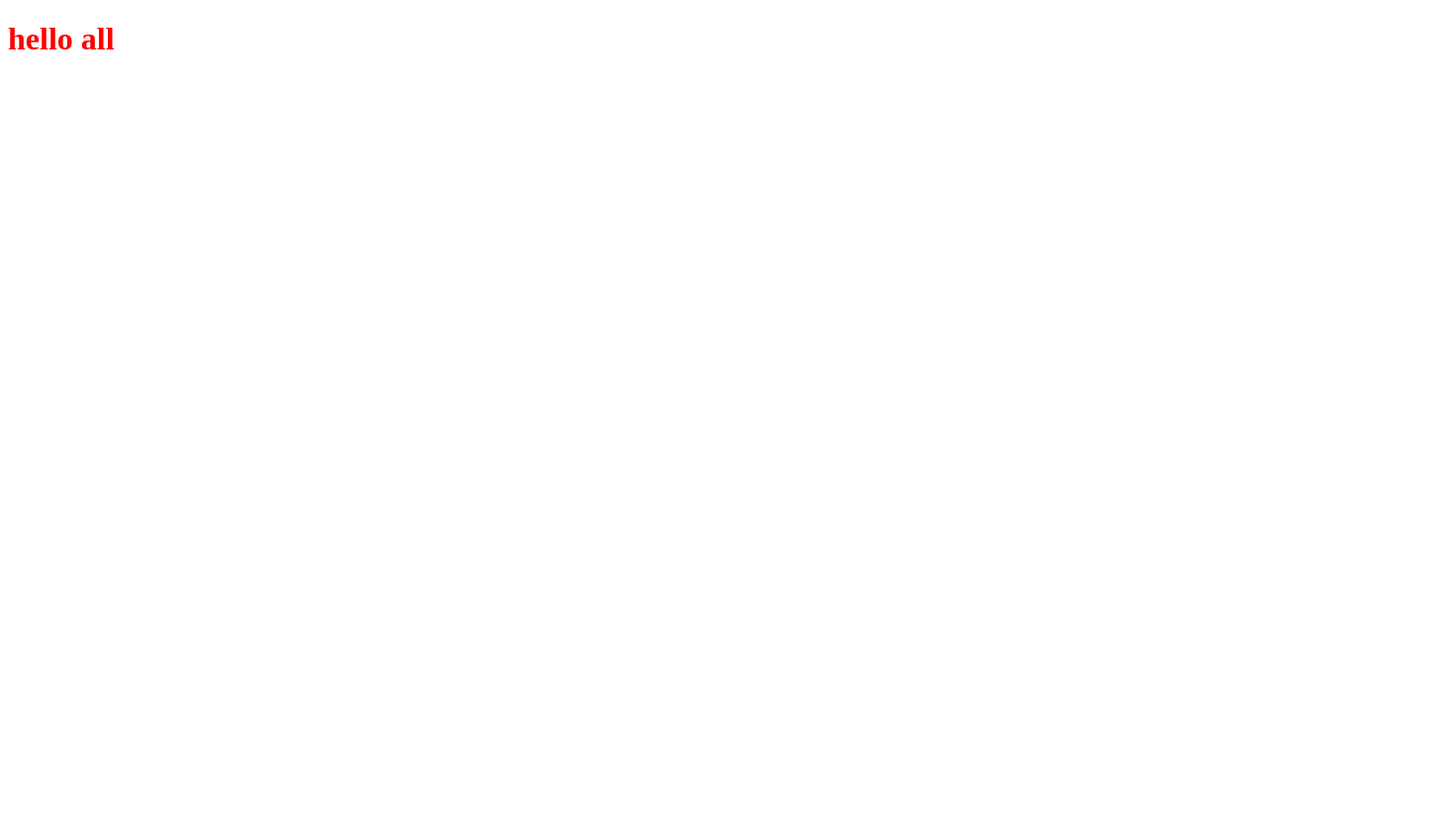
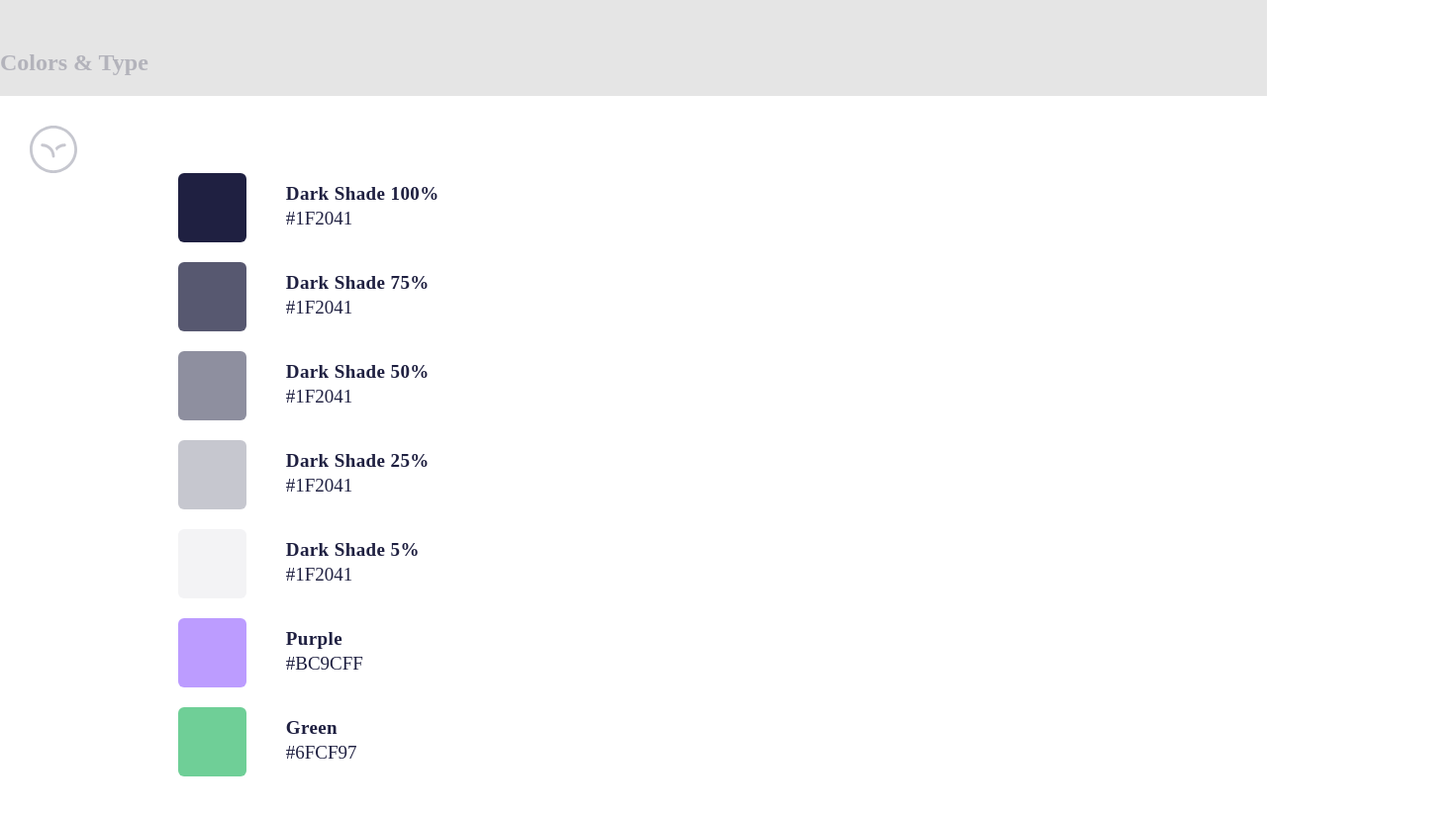
Before and after one commit to evg-zlg/toxin, a website: page src/index.pug in a window 1280 px wide. Shown: the whole page at 99% size, 1470 px wide, since content can reach past the window. Before the commit the page ends 800 px from the top, so only its background shows below. Drawn offline with nearby package versions, Linux system fonts and the light colour scheme; files that its build step writes are made by us from their sources.

Commit message:
added colors, logo, dape ui-kit

```diff
--- a/src/index.pug
+++ b/src/index.pug
@@ -3,11 +3,8 @@ style
   include style.scss
 html(lang="ru")
   body
-    h1 hello all
     script
       include index.js
-    article.ui-kit
-      section.colors-type
-      section.form-elements
-      section.cards
-      section.headers-footers
+    article
+      section.ui-kit
+        include ui-kit/ui-kit.pug
--- a/src/style.scss
+++ b/src/style.scss
@@ -1,3 +1,17 @@
-h1 {
-  color: red;
+body, figure {
+  margin: 0;
+  padding: 0;
 }
+.ui-kit {
+  background-color: #E5E5E5;
+  padding-top: 30px;
+}
+.page__title {
+  color:rgba(31, 32, 65, 0.25);
+}
+
+.page__logo {
+  background-image: url("./images/logo.svg");
+  width: 48px;
+  height: 48px;
+}
--- a/src/ui-kit/colors-type/color-block/color-block.pug
+++ b/src/ui-kit/colors-type/color-block/color-block.pug
@@ -2,7 +2,7 @@ style
   include color-block.scss
 mixin color-block(name, col, bg)
   div.color-block
-    div.color-block__rectangle(class="color-block__rectangle color-block__rectangle_bg_"+bg)
+    div(class="color-block__rectangle color-block__rectangle_bg-"+bg)
     div.color-block__text
       p.color-block__title #{name}
       p.color-block__code #{col}
--- a/src/ui-kit/colors-type/color-block/color-block.scss
+++ b/src/ui-kit/colors-type/color-block/color-block.scss
@@ -10,25 +10,25 @@
   margin-right: 39.9px;
   margin-left: 0.2px;
 }
-.color-block__rectangle_bg_ds100 {
+.color-block__rectangle_bg-ds100 {
   background: #1F2041;
 }
-.color-block__rectangle_bg_ds75 {
+.color-block__rectangle_bg-ds75 {
   background: rgba(31, 32, 65, 0.75);
 }
-.color-block__rectangle_bg_ds50 {
+.color-block__rectangle_bg-ds50 {
   background: rgba(31, 32, 65, 0.5);
 }
-.color-block__rectangle_bg_ds25 {
+.color-block__rectangle_bg-ds25 {
   background: rgba(31, 32, 65, 0.25);
 }
-.color-block__rectangle_bg_ds5 {
+.color-block__rectangle_bg-ds5 {
   background: rgba(31, 32, 65, 0.05);
 }
-.color-block__rectangle_bg_purple {
+.color-block__rectangle_bg-purple {
   background: #BC9CFF;
 }
-.color-block__rectangle_bg_green {
+.color-block__rectangle_bg-green {
   background: #6FCF97;
 }
 .color-block__text {
--- a/src/ui-kit/colors-type/colors-type.pug
+++ /dev/null
@@ -1,5 +0,0 @@
-style
-  include colors-type.scss
-h2. Colors & Type
-div.content
-  div.content__colors
--- /dev/null
+++ b/src/ui-kit/colors-type/page-colors-type.pug
@@ -0,0 +1,14 @@
+include ./color-block/color-block.pug
+style
+  include page-colors-type.scss
+figure.page__logo
+div.content
+  div.colors
+    +color-block("Dark Shade 100%", "#1F2041", "ds100")
+    +color-block("Dark Shade 75%", "#1F2041", "ds75")
+    +color-block("Dark Shade 50%", "#1F2041", "ds50")
+    +color-block("Dark Shade 25%", "#1F2041", "ds25")
+    +color-block("Dark Shade 5%", "#1F2041", "ds5")
+    +color-block("Purple", "#BC9CFF", "purple")
+    +color-block("Green", "#6FCF97", "green")
+  div.types
--- /dev/null
+++ b/src/ui-kit/colors-type/page-colors-type.scss
@@ -0,0 +1,9 @@
+.content {
+  margin-left: 150px;
+}
+.colors {
+  height: 610px;
+  display: flex;
+  flex-direction: column;
+  justify-content: space-between;
+}
--- /dev/null
+++ b/src/ui-kit/ui-kit.pug
@@ -0,0 +1,8 @@
+style
+  include ui-kit.scss
+h2.page__title Colors & Type
+section.colors-type
+  include ./colors-type/page-colors-type
+section.form-elements
+  section.cards
+  section.headers-footers
--- /dev/null
+++ b/src/ui-kit/ui-kit.scss
@@ -0,0 +1,7 @@
+.colors-type {
+  width: 1440px;
+  height: 900px;
+  background-color: white;
+  padding-left: 30px;
+  padding-top: 30px;
+}
```
Also changed, not shown: dist/index.html, dist/index.js, dist/logo.236e4034.svg (added), src/ui-kit/colors-type/colors-type.scss (deleted).
